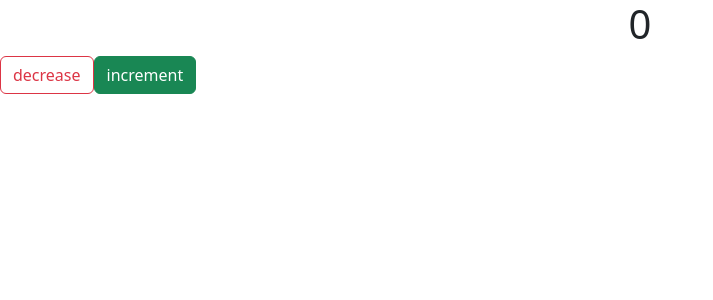
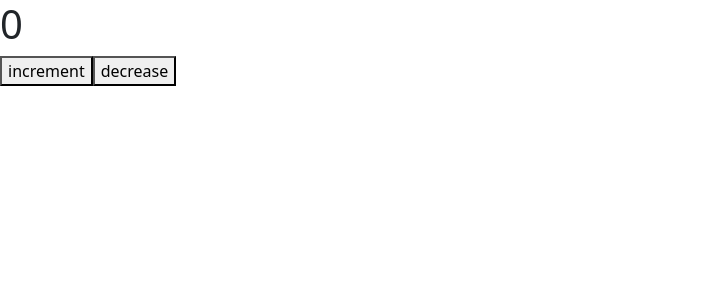
Before and after one commit to acciojob/counter-redux-arshad012, a React app: page / in a window 1280 px wide. Shown: the top 300 px of the page, without its empty margins (0-713 px from the left). Built offline with nearby package versions, Linux system fonts and the light colour scheme.

Commit message:
correction in button's position

```diff
--- a/src/components/Counter.jsx
+++ b/src/components/Counter.jsx
@@ -10,11 +10,14 @@ const Counter = () => {
     return (
         <div>
             <h1>{count}</h1>
-            <button type="button" onClick={() => dispatch(decrease(1))} className="btn btn-outline-danger decrease">decrease</button>
-            <button type="button" onClick={() => dispatch(increment(1))} className="btn btn-success increment">increment</button>
+            <button onClick={() => dispatch(increment(1))} className="increment">increment</button>
+            <button onClick={() => dispatch(decrease(1))} className="decrease">decrease</button>
         </div>
     )
 }
 
 export default Counter;
 {/* <div className="d-flex p-2 justify-content-center gap-3"></div> */}
+
+{/* <button type="button" onClick={() => dispatch(decrease(1))} className="btn btn-outline-danger">decrease</button> */}
+{/* <button type="button" onClick={() => dispatch(increment(1))} className="btn btn-success increment">increment</button> */}
--- a/src/styles/App.css
+++ b/src/styles/App.css
@@ -1,4 +1,4 @@
 
-h1 {
+/* h1 {
     text-align: center;
-}
+} */
```
